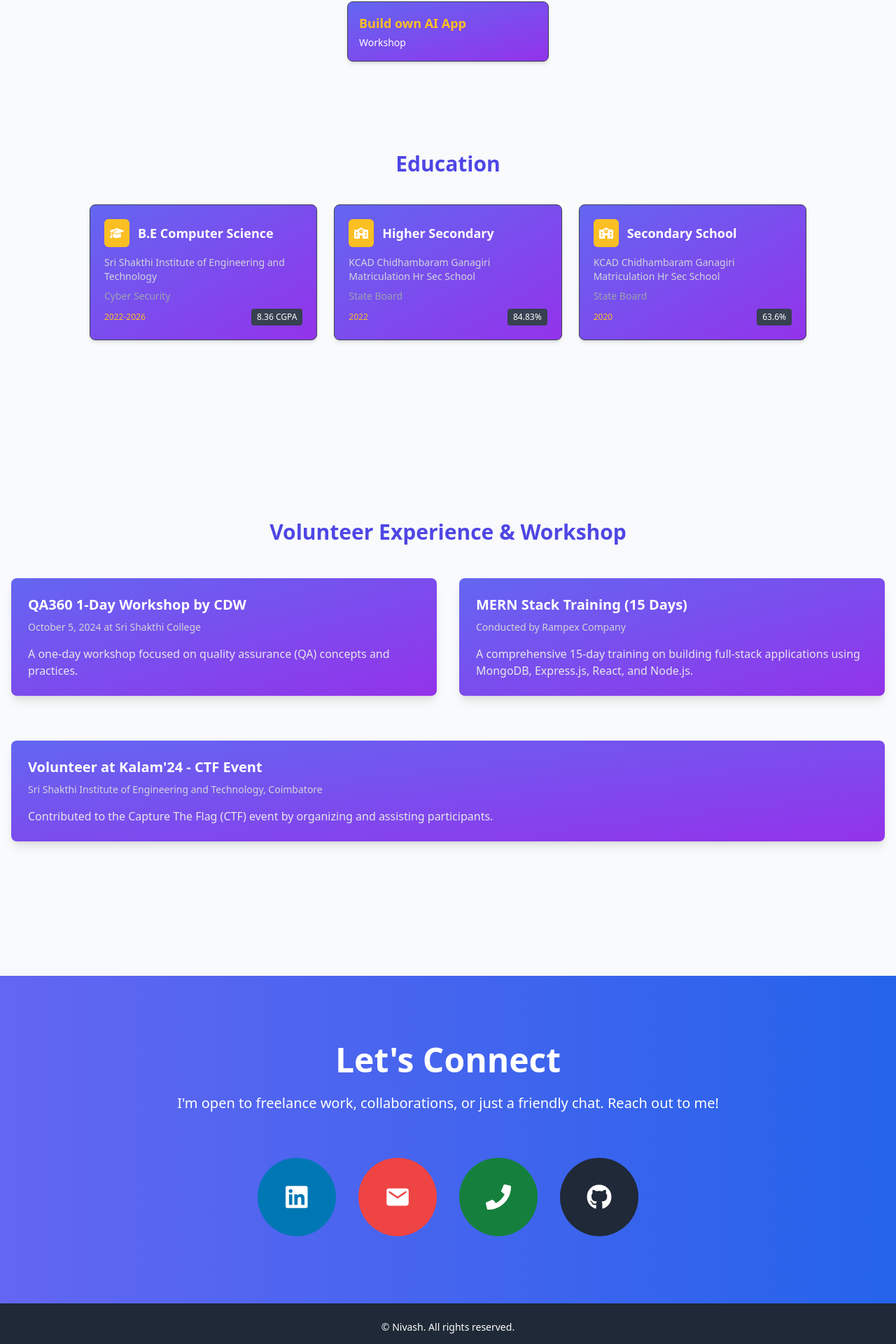
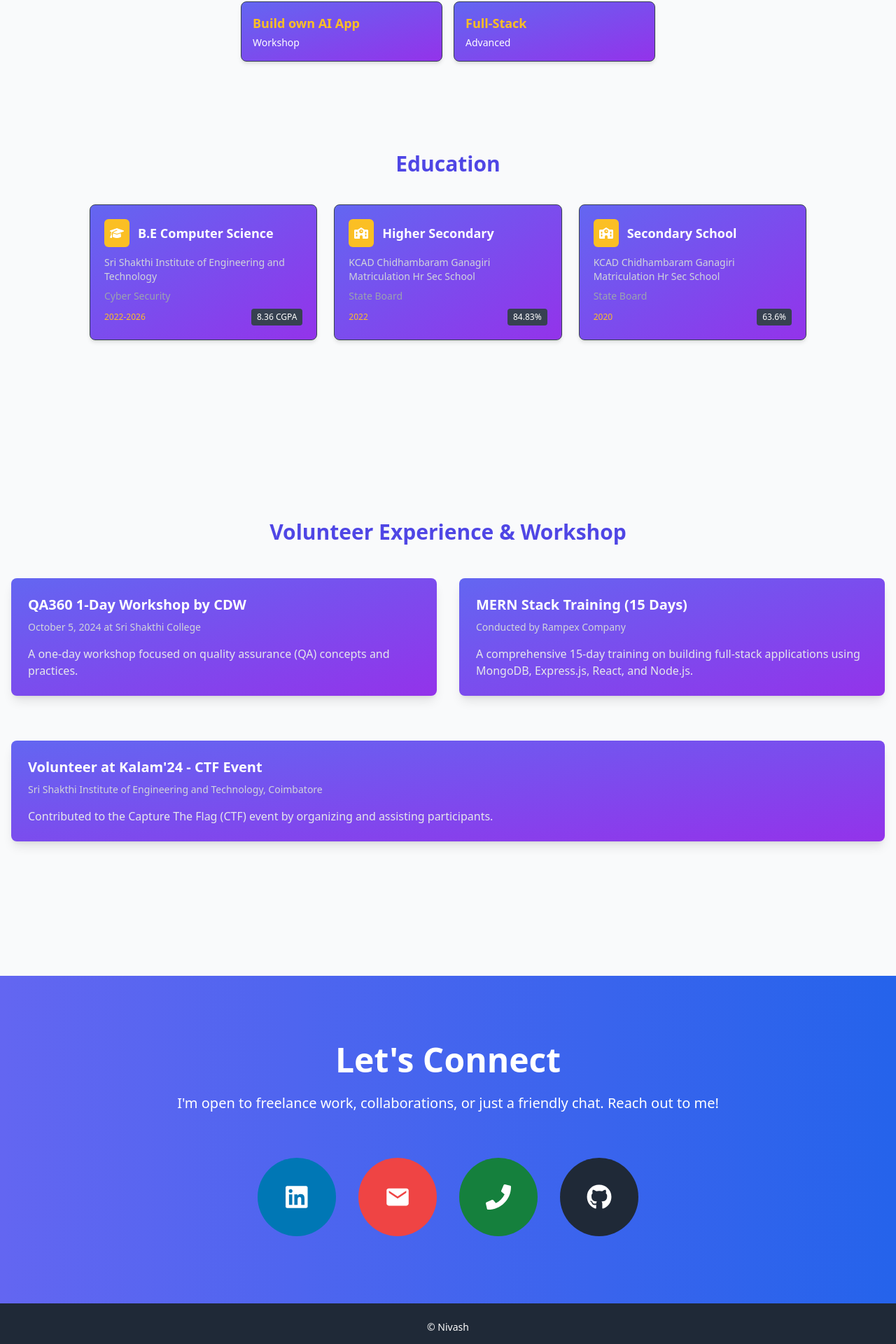
Before and after one commit to nivash77/Portfolio, a React (Vite) app: page / in a window 1280 px wide. Shown: the part 3425-5345 px from the top of the page at 70% size. Built offline with nearby package versions, Linux system fonts and the light colour scheme.

Commit message:
the modified the style add some content

```diff
--- a/src/components/Footer.jsx
+++ b/src/components/Footer.jsx
@@ -2,7 +2,7 @@ const Footer = () => {
     return (
       <footer className="bg-gray-800 text-white py-6">
         <div className="container mx-auto px-6 text-center">
-          <p className="text-sm">&copy; Nivash. All rights reserved.</p>
+          <p className="text-sm">&copy; Nivash</p>
         </div>
       </footer>
     );
--- a/src/components/MyProfile.jsx
+++ b/src/components/MyProfile.jsx
@@ -32,7 +32,7 @@ const certificates = [
   {
     id: "Unstop-DBMS",
     title: "Unstop - DBMS",
-    subtitle: "Database Management",
+    subtitle: "Advanced",
     images: [
       "https://ik.imagekit.io/qd01l9yk3p/ProjectMern%20image/DBMS_page-0001.jpg?updatedAt=1743781840548"
     ]
@@ -43,6 +43,14 @@ const certificates = [
     subtitle: "Workshop",
     images: [
       "https://ik.imagekit.io/qd01l9yk3p/ProjectMern%20image/GuviCertification%20-%202m58091M8FS2oY76J6.png?updatedAt=1745435014653"
+    ]
+  },
+  {
+    id:"Unstop-FullStack",
+    title:"Full-Stack",
+    subtitle:"Advanced",
+    images: [
+      "https://ik.imagekit.io/qd01l9yk3p/ProjectMern%20image/FullStack.jpg?updatedAt=1745856576669"
     ]
   }
 ];
```
Also changed, not shown: 1 other file (tests, documents, lock files or other folders).
